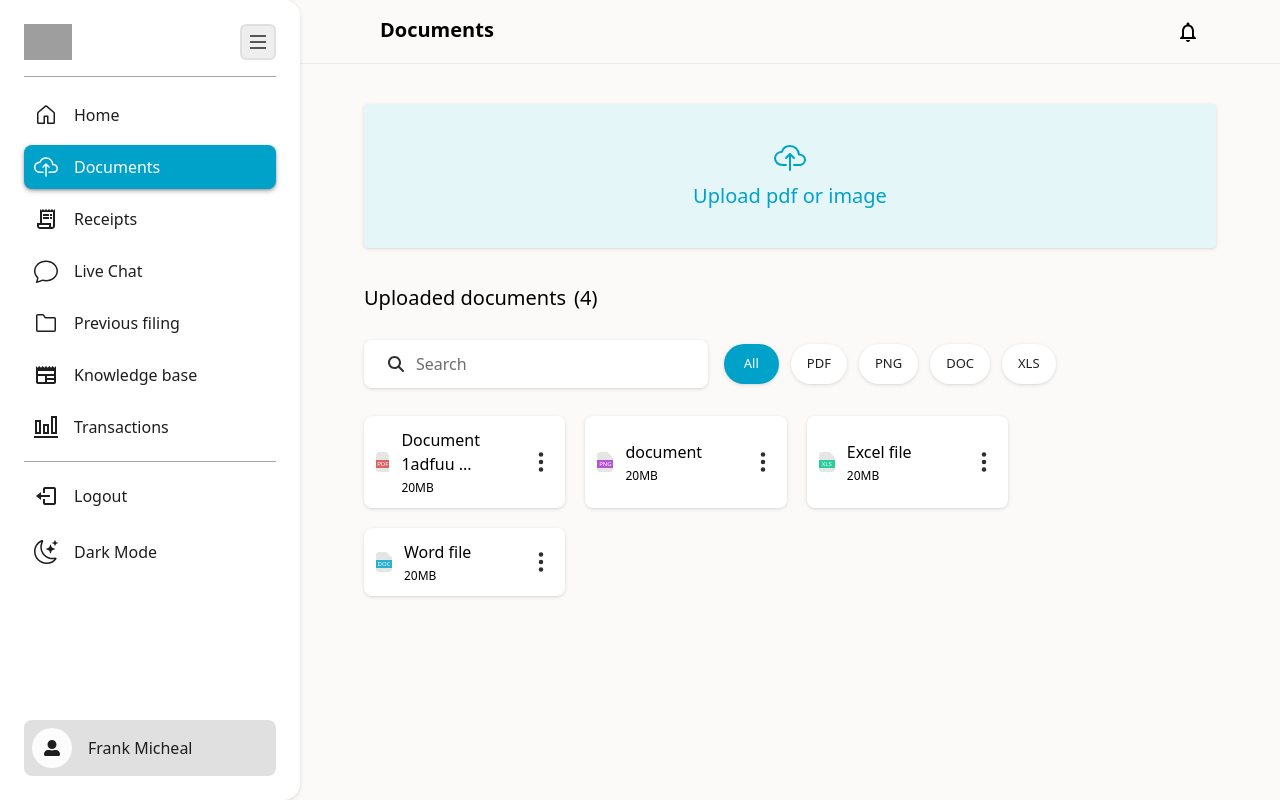
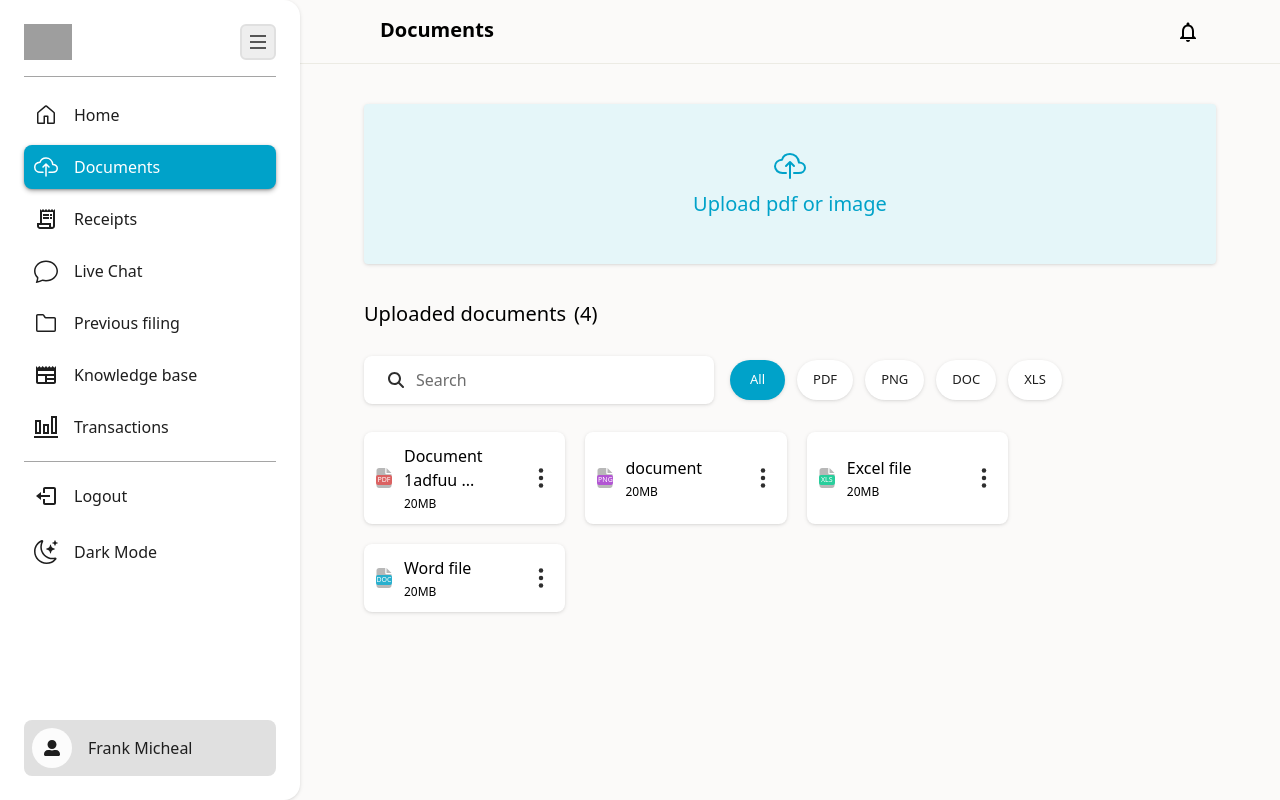
Before and after one commit to Trayshmhirk/tax-return-user-app, a React (Vite) app: page /documents in a window 1280 px wide. Built offline with nearby package versions, Linux system fonts and the light colour scheme; grey boxes are pictures that could not be loaded.

Commit message:
few changes

```diff
--- a/src/components/DocumentTypeIcon.tsx
+++ b/src/components/DocumentTypeIcon.tsx
@@ -1,33 +1,25 @@
-// import React from 'react'
-import DocumentTypeBg from "../assets/document-type-bg.png";
+import { FaFile } from "react-icons/fa6";
 
 type DocumentTypeIconProps = {
    docType: string;
 };
 
 const DocumentTypeIcon = ({ docType }: DocumentTypeIconProps) => {
-   const imageStyle = {
-      background: `url(${DocumentTypeBg})`,
-      backgroundRepeat: "no-repeat",
-      backgroundSize: "cover",
-      width: "16px",
-      height: "20px",
-   };
-
    return (
-      <div className="text-center pt-2" style={imageStyle}>
+      <div className="relative">
+         <FaFile className="text-spanishGray w-4 h-5" />
          <div
             style={{
                background: `
-                  ${docType === "PDF" ? "#DB6262" : ""}
-                  ${docType === "PNG" ? "#B255D3" : ""}
-                  ${docType === "XLS" ? "#29CE9C" : ""}
-                  ${docType === "DOC" ? "#29B0CE" : ""}
-               `,
-               height: "8px",
-               fontSize: "6px",
+                     ${docType === "PDF" ? "#DB6262" : ""}
+                     ${docType === "PNG" ? "#B255D3" : ""}
+                     ${docType === "XLS" ? "#29CE9C" : ""}
+                     ${docType === "DOC" ? "#29B0CE" : ""}
+                  `,
+               height: "10px",
                color: "white",
             }}
+            className="absolute bottom-[3px] w-full text-[7px] text-center rounded-sm"
          >
             {docType}
          </div>
--- a/src/components/Header.tsx
+++ b/src/components/Header.tsx
@@ -8,7 +8,7 @@ type HeaderProps = {
 const Header = ({ title, isHome }: HeaderProps) => {
    return (
       <header className="h-16 flex justify-between py-4 px-7 border-b border-alabaster sm:px-10 md:px-20">
-         <div className="font-bold text-xl">
+         <div className="font-bold text-lg md:text-xl">
             {isHome ? `${title} {Username}!` : title}
          </div>
 
--- a/src/components/Hero.tsx
+++ b/src/components/Hero.tsx
@@ -23,7 +23,7 @@ const Hero = ({
       <div
          className={`
             relative w-full h-56 rounded-2xl bg-richElectricBlue dark:bg-gray text-white
-            flex flex-col justify-center items-center gap-5 overflow-hidden shadow-custom dark:shadow-md-dark
+            flex flex-col justify-center items-center gap-5 px-6 overflow-hidden shadow-custom dark:shadow-md-dark
             ${isNotApprovedHome ? "text-center md:h-[270px]" : ""}
          `}
       >
--- a/src/components/TodoCard.tsx
+++ b/src/components/TodoCard.tsx
@@ -4,10 +4,10 @@ const TodoCard = ({ todoIcon: TodoIcon, text, handleClick }: TodoCardProps) => {
    return (
       <div
          onClick={handleClick}
-         className="todo-card h-32 flex flex-col justify-center items-center gap-2 bg-bubbles dark:bg-gray text-richElectricBlue dark:text-white rounded-lg cursor-pointer shadow-md hover-shadow-body"
+         className="todo-card h-32 flex flex-col justify-center items-center gap-2 bg-bubbles dark:bg-gray text-richElectricBlue dark:text-white px-3 rounded-lg cursor-pointer shadow-md hover-shadow-body"
       >
          <TodoIcon className="w-6 h-6" />
-         <p className="">{text}</p>
+         <p className="text-center">{text}</p>
       </div>
    );
 };
--- a/src/components/UploadPdfImage.tsx
+++ b/src/components/UploadPdfImage.tsx
@@ -16,7 +16,7 @@ const UploadPdfImage = ({
 }: UploadPdfProps) => {
    return (
       <label
-         className="h-36 flex flex-col justify-center items-center gap-2 bg-bubbles dark:bg-mutedGray text-xl text-richElectricBlue dark:text-white font-medium shadow-md dark:shadow-md-dark rounded cursor-pointer"
+         className="h-40 flex flex-col justify-center items-center gap-2 bg-bubbles dark:bg-mutedGray text-xl text-richElectricBlue dark:text-white font-medium shadow-md dark:shadow-md-dark rounded cursor-pointer"
          onClick={handleClick}
       >
          <IoCloudUploadOutline className="w-8 h-8" />
--- a/src/index.css
+++ b/src/index.css
@@ -67,8 +67,8 @@
          width: calc(100% / 4.20);
       }
 
-      .filter {
+      /* .filter {
          width: calc(100% - 350px);
-      }
+      } */
    }
 }
--- a/src/layouts/ContentLayout.tsx
+++ b/src/layouts/ContentLayout.tsx
@@ -46,7 +46,7 @@ const ContentLayout = ({ children }: ContentLayoutProps) => {
       >
          <Header title={title} isHome={location.pathname === "/"} />
 
-         <div className="content relative py-10 px-7 overflow-scroll sm:px-10 md:px-16">
+         <div className="content relative py-10 px-6 overflow-scroll sm:px-10 md:px-16">
             {children}
          </div>
       </div>
--- a/src/pages/ErrorPage.tsx
+++ b/src/pages/ErrorPage.tsx
@@ -7,8 +7,18 @@ type Error = {
 };
 
 export const ErrorPage = () => {
-   const error: Error = useRouteError();
-   console.log(error);
+   const error = useRouteError();
+
+   // Type guard to check if the error is of type 'Error'
+   const isError = (error: unknown): error is Error => {
+      return (
+         typeof error === "object" &&
+         error !== null &&
+         "data" in error &&
+         "status" in error &&
+         "statusText" in error
+      );
+   };
 
    return (
       <div
@@ -17,10 +27,16 @@ export const ErrorPage = () => {
       >
          <h1 className="text-4xl font-bold">Oops!</h1>
          <p>Sorry, an unexpected error has occurred.</p>
-         <p className="text-bostonRed">{error.data}</p>
-         <p className="">
-            <i>{`${error.status} ${error.statusText}`}</i>
-         </p>
+         {isError(error) ? (
+            <>
+               <p className="text-bostonRed">{error.data}</p>
+               <p className="">
+                  <i>{`${error.status} ${error.statusText}`}</i>
+               </p>
+            </>
+         ) : (
+            <p className="text-bostonRed">Unknown error occurred.</p>
+         )}
       </div>
    );
 };
--- a/src/pages/Home.tsx
+++ b/src/pages/Home.tsx
@@ -14,11 +14,11 @@ const Home = () => {
          <Hero isHome />
 
          <div className="flex flex-col gap-4">
-            <span className="font-medium text-xl">
+            <span className="font-medium md:text-xl">
                What would you like to do?
             </span>
 
-            <div className="flex flex-wrap justify-between gap-3">
+            <div className="flex flex-wrap gap-3 lg:justify-between">
                <TodoCard
                   todoIcon={BsCardChecklist}
                   text="Request service"
@@ -43,7 +43,7 @@ const Home = () => {
 
             <div className="flex flex-col gap-2">
                <div className="flex justify-between items-center">
-                  <p className="font-medium text-xl">Previous Filing</p>
+                  <p className="font-medium md:text-xl">Previous Filing</p>
                   <NavLink to={"/previous-filing"} className="font-bold">
                      See all
                   </NavLink>
--- a/src/pages/NotApprovedHome.tsx
+++ b/src/pages/NotApprovedHome.tsx
@@ -71,7 +71,9 @@ const NotApprovedHome = () => {
                </div>
 
                <div className="flex flex-col gap-4">
-                  <p className="font-semibold text-xl">Action steps</p>
+                  <p className="font-semibold text-lg md:text-xl">
+                     Action steps
+                  </p>
 
                   <label
                      onClick={() => handleUploadDocument("2")}
@@ -79,7 +81,9 @@ const NotApprovedHome = () => {
                   >
                      <span className="font-semibold">Upload document</span>
                      {isUploaded && (
-                        <span className="font-medium">Uploaded</span>
+                        <span className="font-medium text-sm md:text-base">
+                           Uploaded
+                        </span>
                      )}
                   </label>
                </div>
```
Also changed, not shown: src/context/SidebarContext.tsx (+6 -8 lines), src/assets/back-icon.png (deleted), src/assets/document-type-bg.png (deleted).
